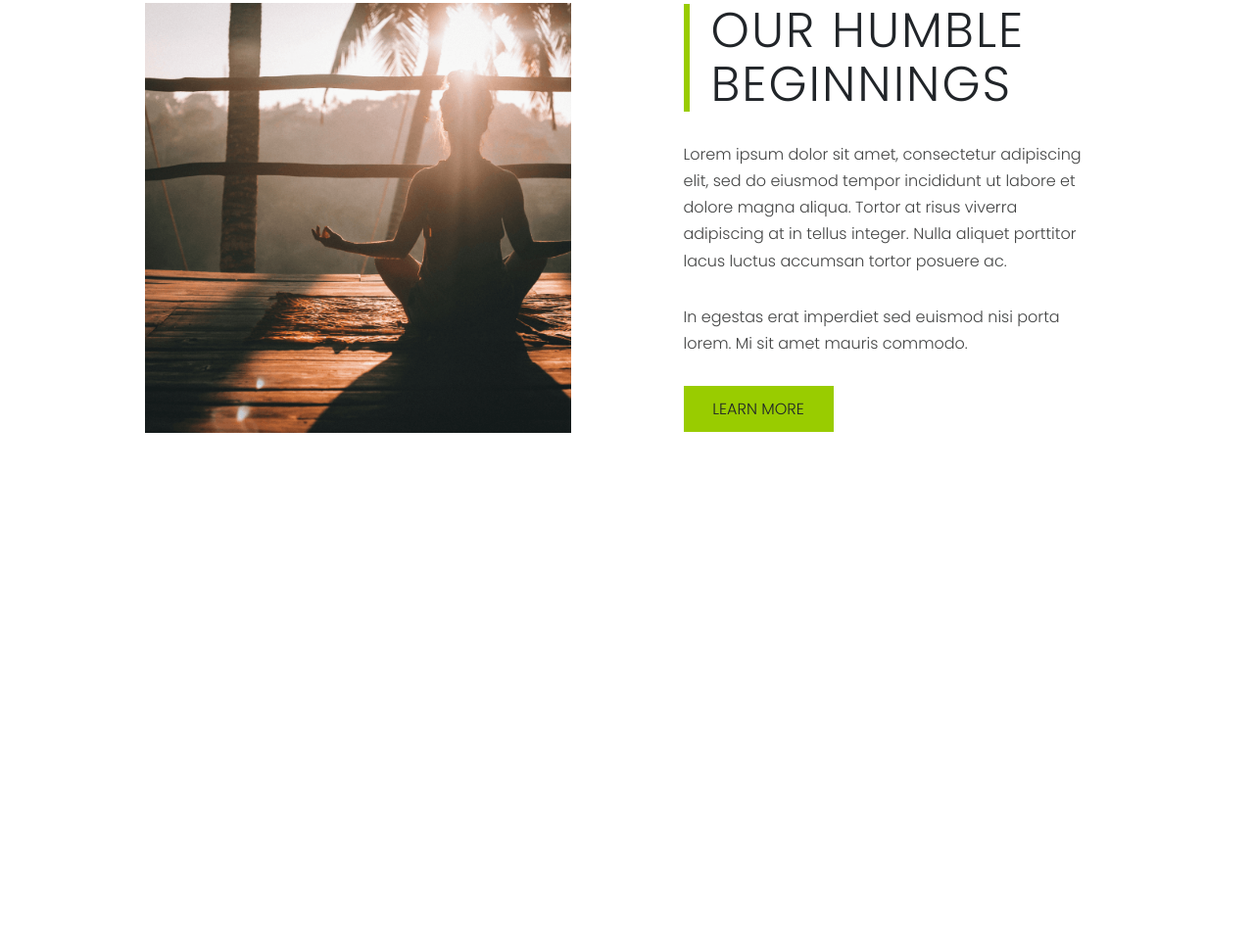
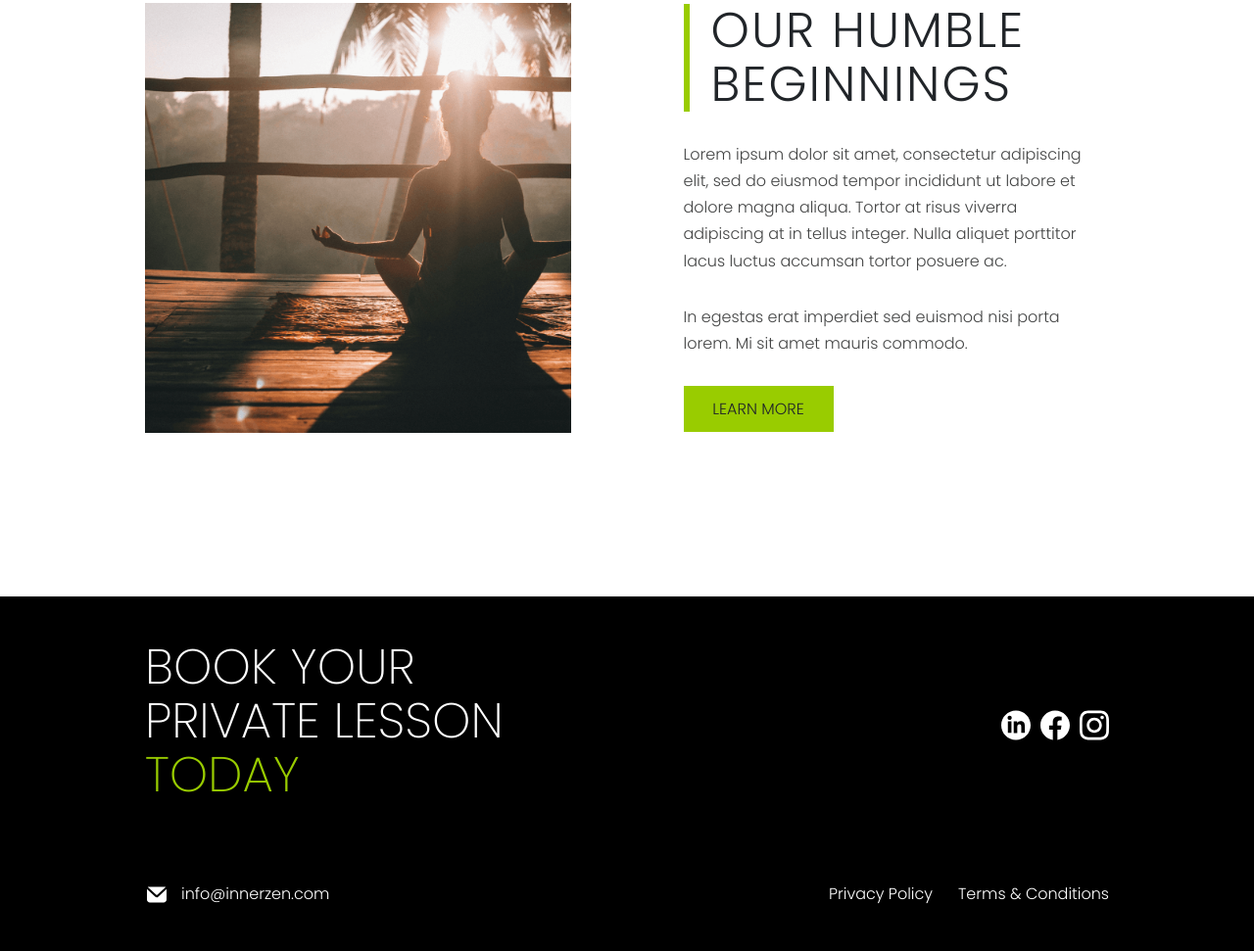
Before and after one commit to alexchrysovergis/InnerZen, a plain HTML site: page htdocs/index.html in a window 1280 px wide. Shown: the part 728-1699 px from the top of the page at 98% size. Before the commit the page ends 1337 px from the top, so only its background shows below. Drawn offline with Linux system fonts and the light colour scheme.

Commit message:
Add Footer + Styles

```diff
--- a/htdocs/index.html
+++ b/htdocs/index.html
@@ -33,7 +33,7 @@
                 <h1 class="hero-title text-white">unlock <span class="text-black">your</span> inner <span class="hero-keyword">calmness</span></h1>
             </div>
 
-            <div class="col-12 hero-box position-absolute d-flex justify-content-center align-items-center">
+            <div class="col-12 hero-box bg-white position-absolute d-flex justify-content-center align-items-center">
                 <a class="hero-box-cta text-decoration-none" href="">
                     <img class="hero-box-cta-icon d-block mx-auto" src="assets/img/Icons/inclusive-icon.svg" alt="Inclusive Icon">
                     Inclusive
@@ -68,5 +68,29 @@
     </section>
     <!-- End of About Section -->
 
+    <!-- Footer -->
+     <footer class="footer container-fluid content-padding bg-black d-flex flex-column justify-content-between">
+        <div class="row footer-top">
+            <div class="col-6 px-0">
+                <h3 class="footer-top-title text-white">BOOK your PRIVATE lesson <span class="footer-top-keyword">TODAY</span></h3>
+            </div>
+            <div class="col-6 d-flex justify-content-end align-items-center px-0">
+                <a class="footer-top-social text-white text-decoration-none" href=""><img src="assets/img/Icons/Linkedin-Icon.svg" alt="Linkedin Logo"></a>
+                <a class="footer-top-social text-white text-decoration-none" href=""><img src="assets/img/Icons/Facebook-Icon.svg" alt="Facebook Logo"></a>
+                <a class="footer-top-social text-white text-decoration-none" href=""><img src="assets/img/Icons/Instagram-Icon.svg" alt="Instagram Logo"></a>
+            </div>
+        </div>
+
+        <div class="row footer-bottom">
+            <div class="col-6 px-0 d-flex align-items-center">
+                <a href="" class="text-white text-decoration-none"><img class="footer-bottom-mail" src="assets/img/Icons/Mail-Icon.svg" alt="info@innerzen.com">info@innerzen.com</a>
+            </div>
+            <div class="col-6 d-flex justify-content-end px-0">
+                <a href="" class="footer-bottom-anchor text-white text-decoration-none">Privacy Policy</a>
+                <a href="" class="footer-bottom-anchor text-white text-decoration-none">Terms & Conditions</a>
+            </div>
+        </div>
+     </footer>
+    <!-- End of Footer -->
 </body>
 </html>
--- /dev/null
+++ b/src/scss/components/_footer.scss
@@ -0,0 +1,42 @@
+.footer {
+    @include clamp('padding-top', 25px, 6.2vw, 45px);
+    @include clamp('padding-bottom', 25px, 6.2vw, 45px);
+
+    &-top {
+        @include clamp('margin-bottom', 25px, 8.2vw, 74px);
+        &-title {
+            font-family: map-get($map: $poppins, $key: 'poppinsel');
+            @include clamp('font-size', 25px, 4.2vw, 50px);
+            line-height: 110%;
+            max-width: 430px;
+            text-transform: uppercase;
+        }
+
+        &-social {
+            padding-right: 10px;
+
+            &:last-child {
+                padding-right: 0;
+            }
+        }
+
+        &-keyword {
+            color: $primarycolor;
+        }
+    }
+
+    &-bottom {
+        &-mail {
+            vertical-align: bottom;
+            padding-right: 13px;
+        }
+
+        &-anchor {
+            padding-right: 26px;
+
+            &:last-child {
+                padding-right: 0;
+            }
+        }
+    }
+}
--- a/src/scss/styles.scss
+++ b/src/scss/styles.scss
@@ -3,6 +3,7 @@
 @import './components/variables';
 @import './components/fonts';
 @import './components/header';
+@import './components/footer';
 
 html, body {
     padding: 0;
@@ -34,7 +35,6 @@ html, body {
     }
 
     &-box {
-        background: $white;
         left: 50%;
         transform: translate(-50%, 0);
         top: 280px;
```
Also changed, not shown: figma-design-reference/inner-zen.png, htdocs/assets/img/Icons/Facebook-Icon.svg (added), htdocs/assets/img/Icons/Instagram-Icon.svg (added), htdocs/assets/img/Icons/Linkedin-Icon.svg (added), htdocs/assets/img/Icons/Mail-Icon.svg (added), htdocs/dist/css/styles.min.css, src/scss/components/_header.scss (renamed from src/scss/components/header.scss).
